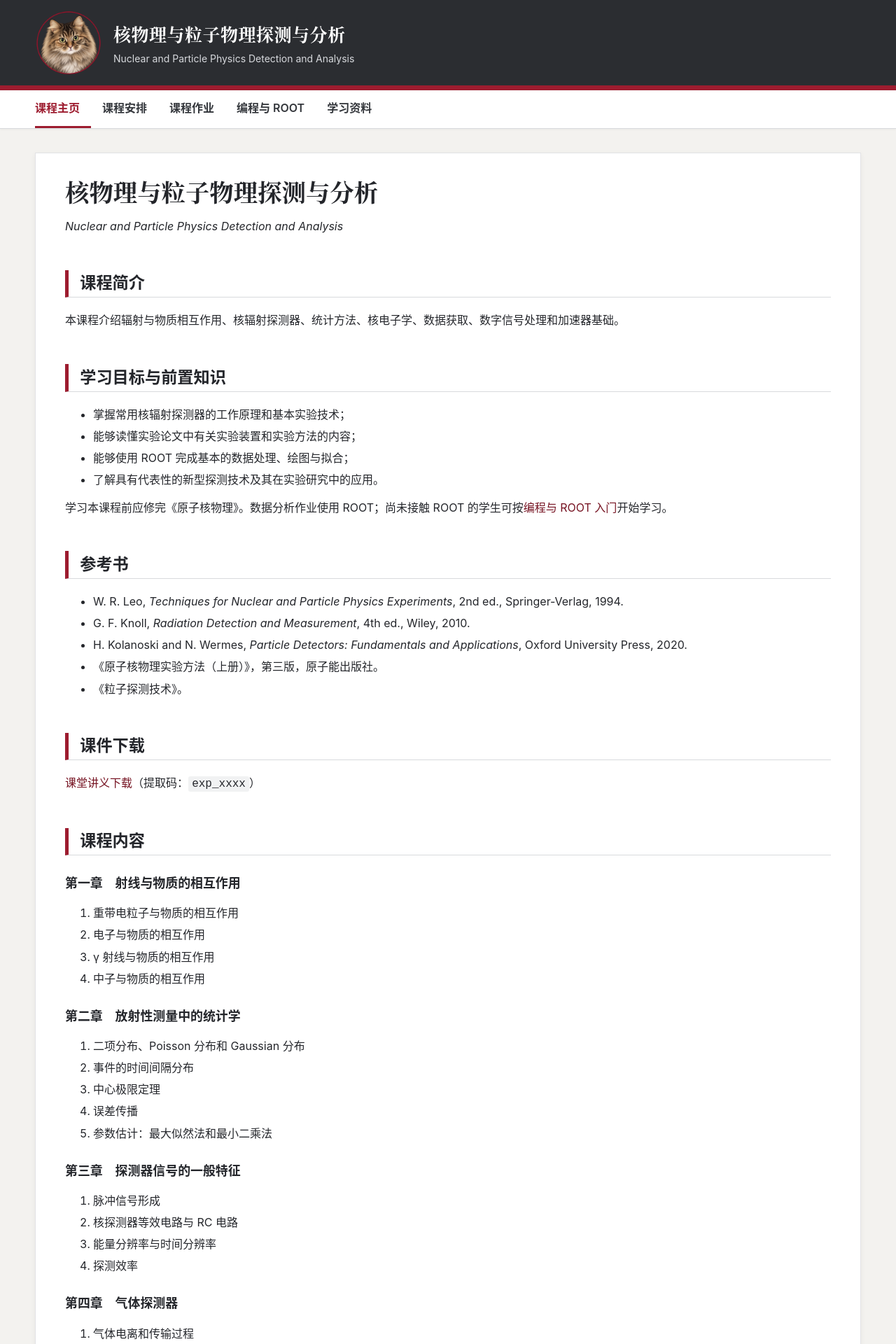
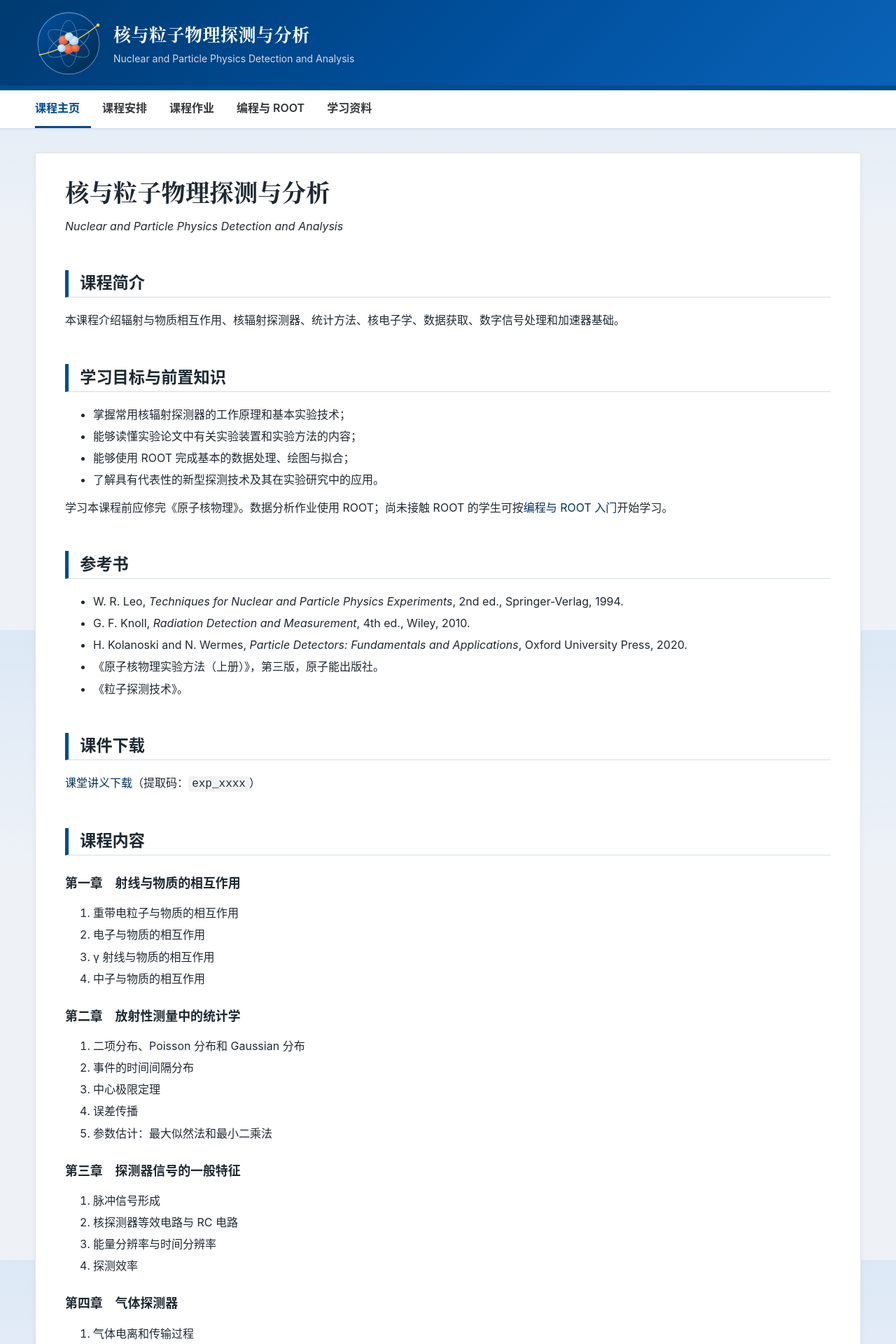
Before and after one commit to yt876/Nuclear-and-Particle-Physics-Detection-and-Analysis, a Jekyll site: the page built from README.md, in a window 1280 px wide. Shown: the top 1920 px of the page at 70% size. Built offline with Jekyll 4.4.1, drawn with Linux system fonts in a browser that asks for light colours; our own code applies the rules of GitHub Pages for plain Markdown files; some of the changed text lies outside the part shown.

Commit message:
Apply BUAA-blue theme, nuclear-physics logo, and rename site to 核与粒子物理探测与分析

```diff
--- a/README.md
+++ b/README.md
@@ -1,4 +1,4 @@
-# 核物理与粒子物理探测与分析
+# 核与粒子物理探测与分析
 
 *Nuclear and Particle Physics Detection and Analysis*
 
--- a/_config.yml
+++ b/_config.yml
@@ -1,5 +1,5 @@
-title: Nuclear and Particle Physics Detection and Analysis
-description: Course overview, schedule, ROOT tutorials, assignments, and learning materials
+title: 核与粒子物理探测与分析
+description: Nuclear and Particle Physics Detection and Analysis — course overview, schedule, ROOT tutorials, assignments, and learning materials
 lang: zh-CN
 
 url: 'https://yt876.github.io'
--- a/_layouts/default.html
+++ b/_layouts/default.html
@@ -5,17 +5,17 @@
     <meta name="viewport" content="width=device-width, initial-scale=1">
     <meta name="description" content="{{ page.description | default: site.description | escape }}">
     <title>{% if page.title %}{{ page.title }} · {% endif %}{{ site.title }}</title>
-    <link rel="icon" type="image/png" href="{{ '/assets/images/course-logo.png' | relative_url }}">
+    <link rel="icon" type="image/svg+xml" href="{{ '/assets/images/course-logo.svg' | relative_url }}">
     <link rel="stylesheet" href="{{ '/assets/css/style.css' | relative_url }}">
   </head>
   <body>
     <header class="site-header">
       <div class="site-header__inner">
         <a class="site-logo-link" href="{{ '/' | relative_url }}" aria-label="课程主页">
-          <img class="site-logo" src="{{ '/assets/images/course-logo.png' | relative_url }}" alt="课程标志">
+          <img class="site-logo" src="{{ '/assets/images/course-logo.svg' | relative_url }}" alt="核物理标志">
         </a>
         <div class="site-title">
-          <a class="site-name" href="{{ '/' | relative_url }}">核物理与粒子物理探测与分析</a>
+          <a class="site-name" href="{{ '/' | relative_url }}">核与粒子物理探测与分析</a>
           <span class="site-name-en">Nuclear and Particle Physics Detection and Analysis</span>
         </div>
       </div>
--- a/assets/css/style.scss
+++ b/assets/css/style.scss
@@ -2,13 +2,13 @@
 ---
 
 :root {
-  --accent: #9d1c2f;
-  --accent-dark: #761322;
-  --ink: #24262b;
-  --muted: #646971;
-  --line: #d8dadd;
+  --accent: #004b8d;
+  --accent-dark: #00335e;
+  --ink: #1f2933;
+  --muted: #5b6673;
+  --line: #d5dde6;
   --paper: #ffffff;
-  --page: #f3f2ef;
+  --page: #eef2f7;
 }
 
 * {
@@ -22,7 +22,10 @@ html {
 body {
   margin: 0;
   color: var(--ink);
-  background: var(--page);
+  background-color: var(--page);
+  background-image: linear-gradient(180deg, #dce8f6 0%, rgba(238, 242, 247, 0) 340px);
+  background-repeat: no-repeat;
+  background-attachment: fixed;
   font-family: -apple-system, BlinkMacSystemFont, "Segoe UI", "Noto Sans CJK SC", "Noto Sans SC", "Microsoft YaHei", sans-serif;
   font-size: 16px;
   line-height: 1.7;
@@ -39,7 +42,7 @@ a:hover {
 
 .site-header {
   color: #fff;
-  background: #2b2d31;
+  background: linear-gradient(135deg, #003a70 0%, #00509e 55%, #0a63b8 100%);
   border-bottom: 7px solid var(--accent);
 }
 
@@ -227,8 +230,8 @@ a:hover {
 
 .site-footer {
   padding: 20px 0;
-  color: #d8d9db;
-  background: #2b2d31;
+  color: #d8e4f2;
+  background: linear-gradient(135deg, #00335e 0%, #004b8d 100%);
   border-top: 5px solid var(--accent);
   font-size: 13px;
 }
```
Also changed, not shown: other parts of _layouts/default.html (+1 -1 lines), assets/images/course-logo.png (deleted), assets/images/course-logo.svg (added).
